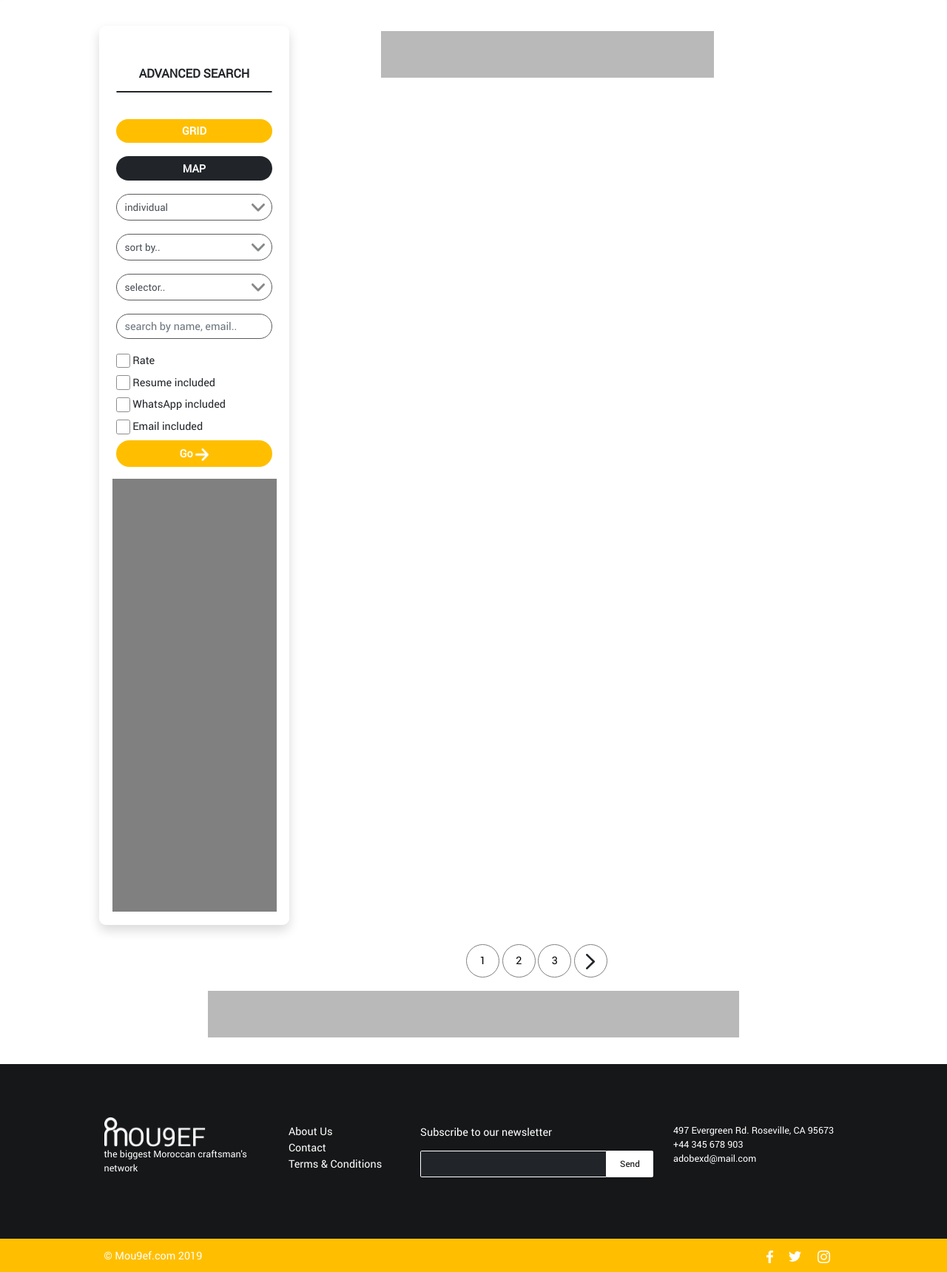
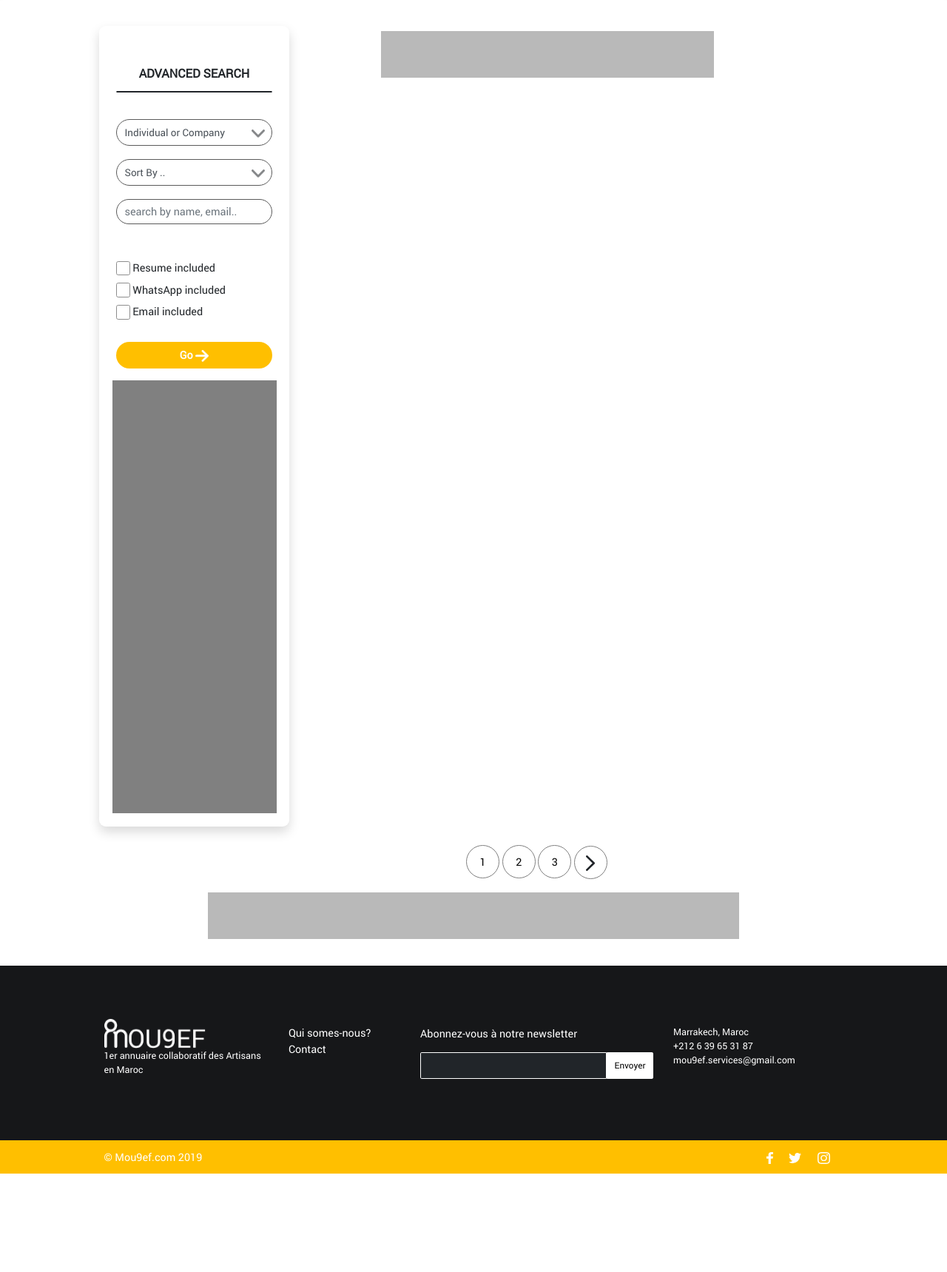
Before and after one commit to idboubker/PFE-V2, a PHP site: page /result.php in a window 1280 px wide. Shown: the part 315-2034 px from the top of the page at 74% size. After the commit the page ends 1901 px from the top, so only its background shows below. Run offline with PHP 8.4, Linux system fonts and the light colour scheme; data comes from the database, SQL or seed files in the repository; tables that the repository leaves empty hold one stand-in row (values such as "Sample post"); some libraries are stand-ins or nearby versions.

Commit message:
update
update

```diff
--- a/includes/footer.php
+++ b/includes/footer.php
@@ -24,12 +24,12 @@ if(isset($_POST['ok'])){
                     <div class="row ">
                         <div class="col-md-7 f-logo">
                             <img src="img/logo-white.png" alt=""><br>
-                            <p>the biggest Moroccan craftsman's network</p>
+                            <p>1er annuaire collaboratif des Artisans en Maroc</p>
                         </div>
                         <div class="col-md-5 f-menu">
-                            <a href="">About Us</a><br>
+                            <a href="">Qui somes-nous?</a><br>
                             <a href="">Contact</a><br>
-                            <a href="">Terms & Conditions</a>
+
                         </div>
                     </div>
                 </div>
@@ -41,20 +41,20 @@ if(isset($_POST['ok'])){
                     </div>
 
                     <div class="col-md-12 f-wrap-mail">
-                        <div><p>Subscribe to our newsletter</p></div>
+                        <div><p>Abonnez-vous à notre newsletter</p></div>
                         <div class="f-mail">
                             <form action="" method="POST">
                             <input type="email" name="email" class="f-mail-term">
-                            <input type="submit" name="ok" class="f-mail-button" value="Send">
+                            <input type="submit" name="ok" class="f-mail-button" value="Envoyer">
                             </form>
                         </div>
                     </div>
                 </div>
                 </div>
                 <div class="col-md-3 f-logo f-menu">
-                    <a href="">497 Evergreen Rd. Roseville, CA 95673</a><br>
-                    <a href="">+44 345 678 903</a><br>
-                    <a href="">adobexd@mail.com</a>
+                    <a href="">Marrakech, Maroc</a><br>
+                    <a href="">+212 6 39 65 31 87</a><br>
+                    <a href="">mou9ef.services@gmail.com</a>
                 </div>
             </div>
         </div>
--- a/js/load.js
+++ b/js/load.js
@@ -1,3 +1,52 @@
  $('#all-all').hide();
  $('#all-all').delay(100).fadeIn(2);
  $("#loading").delay(100).fadeOut(2);
+
+
+
+ var ratedIndex = -1,
+ uID = 0;
+$(document).ready(function() {
+ resetStarColors();
+
+ if (localStorage.getItem('ratedIndex') != null) {
+     setStars(parseInt(localStorage.getItem('ratedIndex')));
+     uID = localStorage.getItem('uID');  }
+
+ $('.fa-star').on('click', function() {
+     ratedIndex = parseInt($(this).data('index'));
+     localStorage.setItem('ratedIndex', ratedIndex);
+     saveToTheDB();  });
+
+ $('.fa-star').mouseover(function() {
+     resetStarColors();
+     var currentIndex = parseInt($(this).data('index'));
+     setStars(currentIndex);     });
+
+ $('.fa-star').mouseleave(function() {
+     resetStarColors();
+     if (ratedIndex != -1)
+         setStars(ratedIndex);
+ });
+});
+
+function saveToTheDB() {
+ $.ajax({
+     url: "index.php",
+     method: "POST",
+     dataType: 'json',
+     data: {
+         save: 1,
+         uID: uID,
+         ratedIndex: ratedIndex
+     },
+     success: function(r) {
+         uID = r.id;
+         localStorage.setItem('uID', uID);   }
+ });
+}
+function setStars(max) {
+ for (var i = 0; i <= max; i++)
+     $('.fa-star:eq(' + i + ')').css('color', 'grey');   }
+
+function resetStarColors() {    $('.fa-star').css('color', 'white');     }
--- a/result.php
+++ b/result.php
@@ -4,35 +4,109 @@
 include "connexion.php";
 mysqli_set_charset($link, "utf8");
 
+session_start();
+
 $nbdata=0;
 if (isset($_POST['search'])) {
-	$ville = $_POST['ville'];
-	$metier = $_POST['metier'];
-$sql=" select * from artisan a, artisan_details d where a.ville = '$ville' and a.metier = '$metier' and a.	id_art = d.	id_art";
-$rsl = mysqli_query($link,$sql);
+			$ville = $_POST['ville'];
+			$metier = $_POST['metier'];
+			$sql=" select * from artisan a, artisan_details d where a.ville = '$ville' and a.metier = '$metier' and a.	id_art = d.	id_art";
+			$rsl = mysqli_query($link,$sql);
+			$nbdata = mysqli_num_rows($rsl);
+
+
+			$_SESSION['ville'] = $ville;
+			$_SESSION['metier'] = $metier;
+}
+
+
+if (isset($_POST['searchFilter'])) {
+			$ville =	$_SESSION['ville'];
+			$metier = $_SESSION['metier'];
 
 
 
-$nbdata = mysqli_num_rows($rsl);
+			// d.typeTravail
+			$typeTrav = $_POST['typeTrav'];
+			if($typeTrav == ''){
+				$typeTrav = '%';
+			}
+
+			// order by  d.dateInscription
+			$sortby = $_POST['sortBy'];
+
+			//Email Filter
+			if (isset($_POST['emailF'])) { $EmInc = '%@%'; }
+			else { $EmInc = '%'; }
+
+			//Whatsapp Filter  d.whatsapp
+			if (isset($_POST['whatsappF'])) { $whtsinc = '%0%'; }
+			else { $whtsinc = '%'; }
+
+			// Discription Filter
+			if (isset($_POST['descrF'])) { $resumInc = '%a%'; }
+			else { $resumInc = '%';	}
+
+			// Email or Last Name Filter on First Name
+			$filter2 = $_POST['searchBy'];
+			if($filter2==""){$filter2='%';}
+
+
+			$sql=" select * from artisan a, artisan_details d where d.typeTravail like '$typeTrav' and a.email_art like '$EmInc' and d.whatsapp like '$whtsinc' and d.description like '$resumInc' and (a.nom_art like '$filter2' or a.prenom_art like '$filter2' or a.email_art like '$filter2') and a.ville = '$ville' and a.metier = '$metier' and a.	id_art = d.	id_art order by $sortby";
+			$rsl = mysqli_query($link,$sql);
+			$nbdata = mysqli_num_rows($rsl);
+}
 
 
 
 
+
+
+
+
+$conn = mysqli_connect('localhost', 'root', '', 'mou9ef');
+
+if (isset($_POST['save'])) {
+    $uID = $conn->real_escape_string($_POST['uID']);
+    $ratedIndex = $conn->real_escape_string($_POST['note_eva']);
+    $ratedIndex++;
+
+    if (!$uID) {
+        $conn->query("INSERT INTO evaluation (rateIndex) VALUES ('$ratedIndex')");
+        $sql = $conn->query("SELECT id_eva FROM evaluation ORDER BY id_eva DESC LIMIT 1");
+        $uData = $sql->fetch_assoc();
+        $uID = $uData['id_eva'];
+    } else
+        $conn->query("UPDATE evaluation SET note_eva='$ratedIndex' WHERE id_eva='$uID'");
+
+    exit(json_encode(array('id_eva' => $uID)));
 }
 
+$sql = $conn->query("SELECT id_eva FROM evaluation");
+$numR = $sql->num_rows;
+
+$sql = $conn->query("SELECT SUM(note_eva) AS total FROM evaluation");
+$rData = $sql->fetch_array();
+$total = $rData['total'];
+
+$avg = $total / $numR;
 ?>
+
+
 
 <!DOCTYPE html>
 <html lang="en">
 
 <head>
 	<meta charset="UTF-8">
-	<meta name="viewport" content="width=device-width, initial-scale=1.0" />
+	<meta name="viewport" content="width=device-width, user-scalable=no, initial-scale=1.0, maximum-scale=1.0, minimum-scale=1.0">
+  <meta http-equiv="X-UA-Compatible" content="ie=edge">
 	<title>mou9ef</title>
 
 	<link rel="stylesheet" href="css/bootstrap.min.css">
 	<link rel="stylesheet" href="css/rating.css">
 	<link rel="stylesheet" href="css/style.css">
+	<link rel="stylesheet" href="https://use.fontawesome.com/releases/v5.8.1/css/all.css" integrity="sha384-50oBUHEmvpQ+1lW4y57PTFmhCaXp0ML5d60M1M7uH2+nqUivzIebhndOJK28anvf" crossorigin="anonymous">
 	<link rel="stylesheet" href="https://cdnjs.cloudflare.com/ajax/libs/font-awesome/4.7.0/css/font-awesome.min.css">
 	<link rel="stylesheet" href="css/check-box.css">
 	<link rel="stylesheet" href="css/load.css">
@@ -158,31 +232,31 @@ $nbdata = mysqli_num_rows($rsl);
 				<h3 class="ad_search">ADVANCED SEARCH</h3>
 				<hr>
 
-				<button class="btn btn_grid" type="submit">GRID</button><br>
-				<button class="btn btn-info btn_map" type="submit">MAP</button>
+				<!-- <button class="btn btn_grid" type="submit">GRID</button><br>
+				<button class="btn btn-info btn_map" type="submit">MAP</button> -->
 
-				<form action="" method="">
+				<form action="result.php" method="POST">
 
-					<select name="" id="" class="form-control input_select chev">
-						<option value="">individual</option>
-						<option value="">Marrakech</option>
-						<option value="">Rabat</option>
+					<select name="typeTrav" id="" class="form-control input_select chev">
+					<option value="" >Individual or Company</option>
+						<option value="individual">individual</option>
+						<option value="company">company</option>
 					</select>
 
-					<select name="" id="" class="form-control input_select chev">
-						<option value="">sort by..</option>
-						<option value="">Lawyer</option>
-						<option value="">Plumber</option>
+					<select name="sortBy" id="" class="form-control input_select chev">
+							<option value="a.id_art" >Sort By ..</option>
+							<option value="a.nom_art">Name</option>
+							<option value="a.dateInscription">Registration date</option>
 					</select>
 
-					<select name="" id="" class="form-control input_select chev">
+					<!-- <select name="" id="" class="form-control input_select chev">
 						<option value="">selector..</option>
 						<option value="">Lawyer</option>
 						<option value="">Plumber</option>
-					</select>
+					</select> -->
 
 
-					<input type="text" class="form-control input_select" placeholder="search by name, email..">
+					<input type="text" class="form-control input_select" name="searchBy" placeholder="search by name, email..">
 
 
 
@@ -190,10 +264,10 @@ $nbdata = mysqli_num_rows($rsl);
 
 
 
-					<div class="left">
+					<!-- <div class="left">
 						<input type="checkbox" class="" id="ch_rate">
 						<label for="ch_rate">Rate </label>
-					</div>
+					</div> -->
 
 
 
@@ -201,27 +275,27 @@ $nbdata = mysqli_num_rows($rsl);
 					<br>
 					<hr class="space">
 					<div class="left">
-						<input type="checkbox" class="" id="resume1">
-						<label for="resume1">Resume included</label>
+						<input type="checkbox" name="descrF" class="" id="resume1">
+						<label for="resume1"> Resume included</label>
 					</div>
 
 					<br>
 					<hr class="space">
 					<div class="left">
-						<input type="checkbox" class="" id="resume2">
-						<label for="resume2">WhatsApp included</label>
+						<input type="checkbox" name="whatsappF" class="" id="resume2">
+						<label for="resume2"> WhatsApp included</label>
 					</div>
 
 					<br>
 					<hr class="space">
 					<div class="left">
-						<input type="checkbox" class="" id="resume3">
-						<label for="resume3">Email included</label>
+						<input type="checkbox" name="emailF" class="" id="resume3">
+						<label for="resume3"> Email included</label>
 					</div>
 
-					<br>
+					<br><br>
 					<hr class="space">
-					<button type="submit" class="btn btn-success srh btn_grid sub">Go
+					<button type="submit" name="searchFilter" class="btn btn-success srh btn_grid sub">Go
 						<img src="img/go.png" alt="">
 					</button>
 				</form>
@@ -268,13 +342,14 @@ if( $nbdata > 0){
 			<div class="des_art">
 				<h5><?php echo $row['nom_art']." ".$row['prenom_art'] ;?> </h5>
 				<div class="rating left">
-					<span class="fa fa-star "></span>
-					<span class="fa fa-star "></span>
-					<span class="fa fa-star-o "></span>
-					<span class="fa fa-star-o "></span>
-					<span class="fa fa-star-o "></span>
+				<i class="fa fa-star fa-2x" data-index="0"></i>
+        <i class="fa fa-star fa-2x" data-index="1"></i>
+        <i class="fa fa-star fa-2x" data-index="2"></i>
+        <i class="fa fa-star fa-2x" data-index="3"></i>
+        <i class="fa fa-star fa-2x" data-index="4"></i>
 				</div>
-				<span class="fa fa-heart-o right heart"></span>
+
+				<span class="right"><?php echo round($avg, 2) ?></span>
 			</div>
 
 		</div>
@@ -327,11 +402,6 @@ if( $nbdata > 0){
 	<?php include "includes/footer.php"; ?>
 
 
-
-
-
-
-
 <script src="js/jquery.js"></script>
 <script src="js/load.js"></script>
 	<script>
```
Also changed, not shown: index.php (+5 -5 lines).
